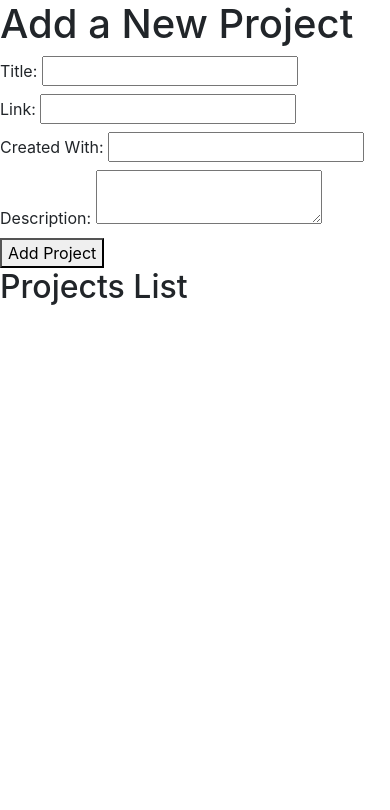
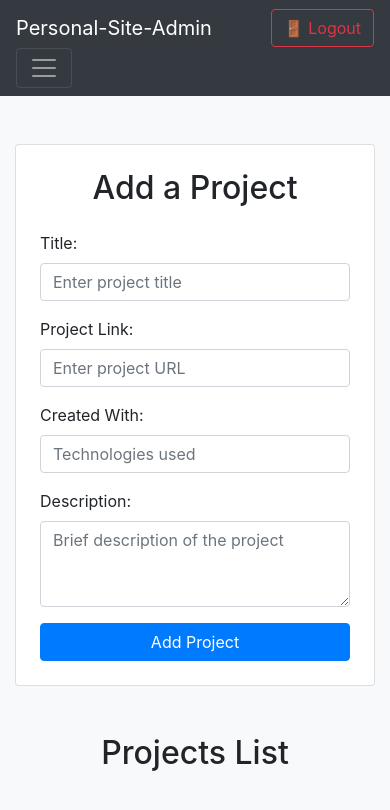
Before and after one commit to leonsaraqini/personal-site-admin, a plain HTML site: page index.html in a window 390 px wide. Drawn offline with nearby package versions, Linux system fonts and the light colour scheme; no server answers.

Commit message:
Add bootstrap style

```diff
--- a/index.html
+++ b/index.html
@@ -11,23 +11,65 @@
     <link rel="stylesheet" href="https://cdn.jsdelivr.net/npm/bootstrap@4.0.0/dist/css/bootstrap.min.css" integrity="sha384-Gn5384xqQ1aoWXA+058RXPxPg6fy4IWvTNh0E263XmFcJlSAwiGgFAW/dAiS6JXm" crossorigin="anonymous">
 
 </head>
-<body>
+<body class="bg-light">
+
+    <nav class="navbar navbar-expand-lg navbar-dark bg-dark">
+        <div class="container">
+            <!-- Navbar Brand -->
+            <a class="navbar-brand" href="#">Personal-Site-Admin</a>
+
+            <!-- Logout Button (Visible on Mobile Only) -->
+            <button id="logoutButtonMobile" class="btn btn-outline-danger d-lg-none">🚪 Logout</button>
+
+            <!-- Navbar Toggle Button -->
+            <button class="navbar-toggler" type="button" data-bs-toggle="collapse" data-bs-target="#navbarNav">
+                <span class="navbar-toggler-icon"></span>
+            </button>
+
+            <!-- Collapsible Navbar Content -->
+            <div class="collapse navbar-collapse justify-content-end" id="navbarNav">
+                <!-- Logout Button (Visible on Large Screens) -->
+                <button id="logoutButton" class="btn btn-outline-danger d-none d-lg-block">🚪 Logout</button>
+            </div>
+        </div>
+    </nav>
 
 
-    <h1>Add a New Project</h1>
+    <div class="container mt-5">
 
+        <!-- Project Form -->
+        <div class="card shadow-lg p-4">
+            <h2 class="text-center mb-4">Add a Project</h2>
 
+            <form id="projectForm">
+                <div class="mb-3">
+                    <label for="title" class="form-label">Title:</label>
+                    <input type="text" class="form-control" id="title" placeholder="Enter project title" required>
+                </div>
 
-    <form id="projectForm">
-        <label>Title: <input type="text" id="title" required></label><br>
-        <label>Link: <input type="url" id="link" required></label><br>
-        <label>Created With: <input type="text" id="createdWith" required></label><br>
-        <label>Description: <textarea id="description" required></textarea></label><br>
-        <button type="submit">Add Project</button>
-    </form>
+                <div class="mb-3">
+                    <label for="link" class="form-label">Project Link:</label>
+                    <input type="url" class="form-control" id="link" placeholder="Enter project URL" required>
+                </div>
 
-    <h2>Projects List</h2>
-    <ul id="projects"></ul>
+                <div class="mb-3">
+                    <label for="createdWith" class="form-label">Created With:</label>
+                    <input type="text" class="form-control" id="createdWith" placeholder="Technologies used" required>
+                </div>
+
+                <div class="mb-3">
+                    <label for="description" class="form-label">Description:</label>
+                    <textarea class="form-control" id="description" rows="3" placeholder="Brief description of the project" required></textarea>
+                </div>
+
+                <button type="submit" class="btn btn-primary w-100">Add Project</button>
+            </form>
+        </div>
+
+        <!-- Projects List -->
+        <h2 class="text-center mt-5">Projects List</h2>
+        <ul id="projects" class="list-group mt-3"></ul>
+    </div>
 
 
     <script src="https://code.jquery.com/jquery-3.2.1.slim.min.js" integrity="sha384-KJ3o2DKtIkvYIK3UENzmM7KCkRr/rE9/Qpg6aAZGJwFDMVNA/GpGFF93hXpG5KkN" crossorigin="anonymous"></script>
--- a/script.js
+++ b/script.js
@@ -42,13 +42,16 @@ async function getProjects() {
 
             // Create list item for drag-and-drop
             const listItem = document.createElement("li");
-            listItem.dataset.id = projectId; // Store document ID in dataset
+            listItem.dataset.id = projectId;
+            listItem.className = "list-group-item d-flex justify-content-between align-items-center shadow-sm p-3";
+
             listItem.innerHTML = `
-                <p><a href="${obj.link}" target="_blank">${obj.title}</a></p>
-                <p><strong>Created With:</strong> ${obj.createdWith}</p>
-                <p class="projectDescription">${obj.description}</p>
-                <button onclick="deleteProject('${projectId}')">🗑 Delete</button>
-                <hr>
+                <div>
+                    <h5><a href="${obj.link}" target="_blank">${obj.title}</a></h5>
+                    <p><strong>Created With:</strong> ${obj.createdWith}</p>
+                    <p class="small">${obj.description}</p>
+                </div>
+                <button class="btn btn-danger btn-sm" onclick="deleteProject('${projectId}')">🗑 Delete</button>
             `;
 
             projectsContainer.appendChild(listItem);
@@ -143,9 +146,6 @@ function enableDragAndDrop() {
     });
 }
 
-function googleTranslateElementInit() {
-    new google.translate.TranslateElement({pageLanguage: 'en'}, 'google_translate_element');
-}
 
 // Attach event listener to form
 document.getElementById("projectForm").addEventListener("submit", addProject);
```
